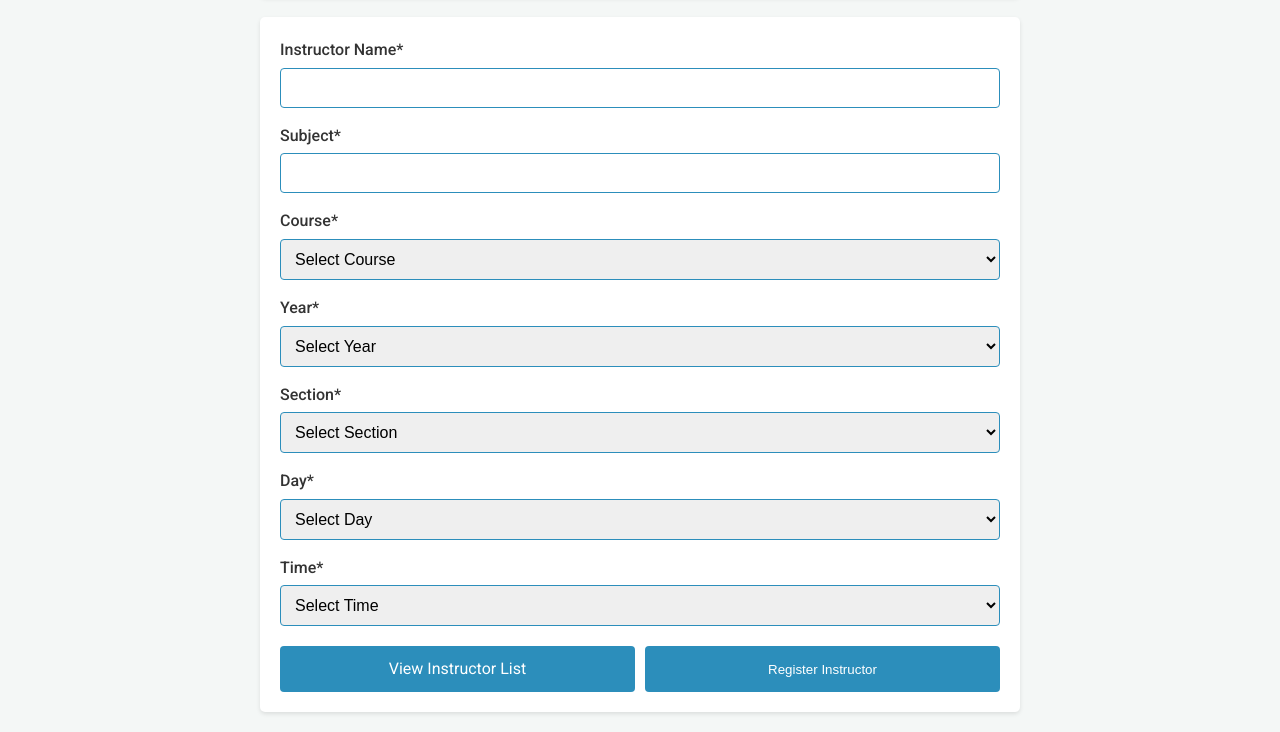
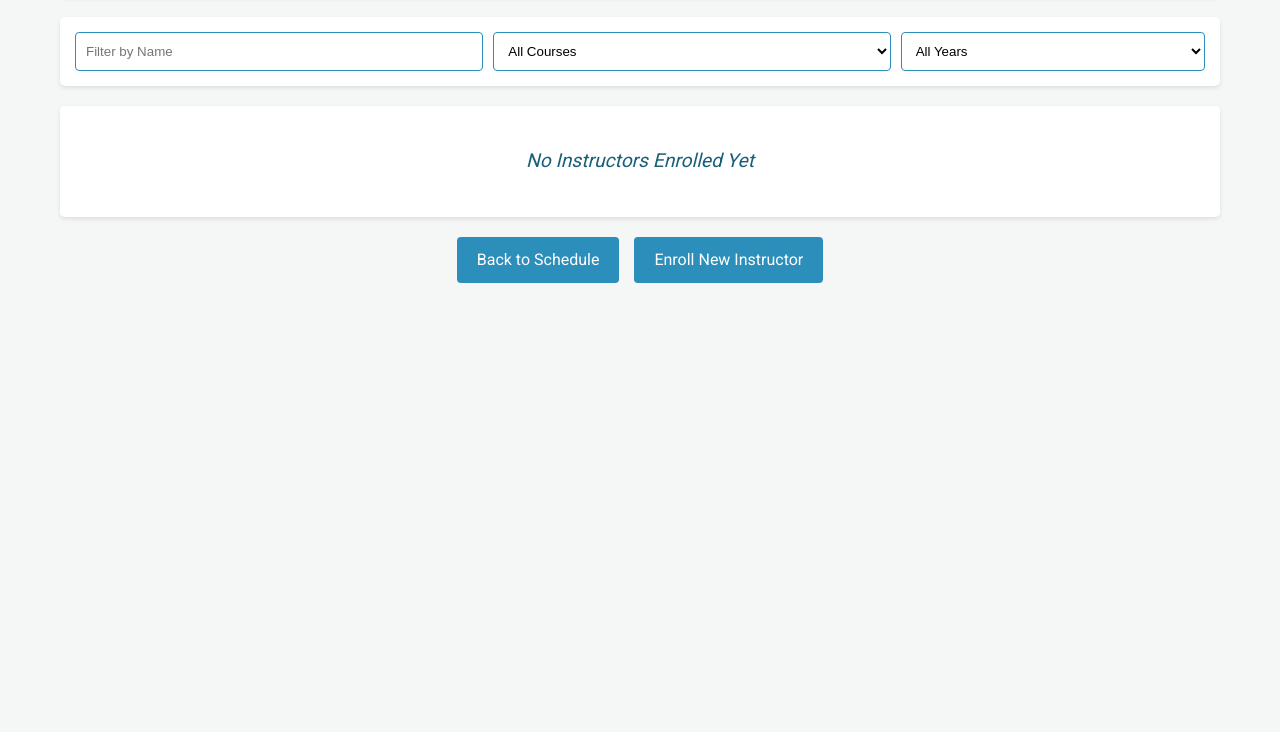
Before and after one commit to Chaddddddd11/New-Report, a plain HTML site: page InstructorList.html in a window 1280 px wide. Shown: the part 104-836 px from the top of the page. After the commit the page ends 800 px from the top, so only its background shows below. Drawn offline with Linux system fonts and the light colour scheme.

Commit message:
Update InstructorList.html

```diff
--- a/InstructorList.html
+++ b/InstructorList.html
@@ -2,16 +2,15 @@
 <html lang="en">
 <head>
   <meta charset="UTF-8">
-    <title>DHVSU Instructor Registration</title>
+  <title>DHVSU Instructor List</title>
   <link href="https://fonts.googleapis.com/css2?family=Roboto:wght@300;400;500;700&display=swap" rel="stylesheet">
   <style>
     :root {
-            --primary-color: #1A5F7A;
-            --secondary-color: #2C8EBB;
-            --accent-color: #F7B32D;
+      --primary-color: #1A5F7A;  /* Deep blue-green */
+      --secondary-color: #2C8EBB; /* Lighter blue */
+      --accent-color: #F7B32D;   /* Warm yellow */
       --background-color: #F4F7F6;
       --text-color: #333;
-            --error-color: #dc3545;
     }
 
     * {
@@ -29,7 +28,7 @@
 
     .container {
       width: 100%;
-            max-width: 800px;
+      max-width: 1200px;
       margin: 0 auto;
       padding: 20px;
     }
@@ -44,44 +43,79 @@
       box-shadow: 0 2px 4px rgba(0,0,0,0.1);
     }
 
-        .form-container {
+    .filter-section {
       background-color: white;
-            padding: 20px;
       border-radius: 5px;
       box-shadow: 0 2px 4px rgba(0,0,0,0.1);
+      padding: 15px;
+      margin-bottom: 20px;
     }
 
-        .form-group {
-            margin-bottom: 15px;
+    .filter-group {
+      display: flex;
+      gap: 10px;
+      flex-wrap: wrap;
     }
 
-        label {
-            display: block;
-            margin-bottom: 5px;
-            font-weight: 500;
-            color: var(--text-color);
-        }
-
-        input, select {
-            width: 100%;
+    .filter-input {
+      flex-grow: 1;
       padding: 10px;
       border: 1px solid var(--secondary-color);
       border-radius: 4px;
-            font-size: 16px;
+      background-color: white;
       transition: all 0.3s ease;
     }
 
-        input:focus, select:focus {
+    .filter-input:focus {
       outline: none;
       border-color: var(--accent-color);
       box-shadow: 0 0 5px rgba(247, 179, 45, 0.5);
     }
 
-        .btn-container {
+    .table-container {
+      background-color: white;
+      border-radius: 5px;
+      box-shadow: 0 2px 4px rgba(0,0,0,0.1);
+      overflow: hidden;
+      margin-bottom: 20px;
+    }
+
+    .instructor-table {
+      width: 100%;
+      border-collapse: collapse;
+      background-color: white;
+    }
+
+    .instructor-table th {
+      background-color: var(--primary-color);
+      color: white;
+      padding: 12px;
+      text-align: left;
+    }
+
+    .instructor-table td {
+      padding: 12px;
+      border-bottom: 1px solid #eee;
+    }
+
+    .instructor-table tr:hover {
+      background-color: var(--background-color);
+    }
+
+    .no-instructors {
+      text-align: center;
+      color: var(--primary-color);
+      font-size: 1.2em;
+      padding: 40px;
+      font-style: italic;
+      background-color: white;
+    }
+
+    .navigation-buttons {
       display: flex;
-            justify-content: space-between;
+      justify-content: center;
+      gap: 15px;
       margin-top: 20px;
-            gap: 10px;
     }
 
     .btn {
@@ -93,219 +127,149 @@
       cursor: pointer;
       transition: background-color 0.3s ease;
       text-decoration: none;
-            text-align: center;
-            flex: 1;
+      display: inline-block;
     }
 
     .btn:hover {
       background-color: var(--accent-color);
-        }
-
-        .error-message {
-            color: var(--error-color);
-            margin-top: 10px;
-            padding: 10px;
-            border-radius: 4px;
-            display: none;
-        }
-
-        @media (max-width: 600px) {
-            .container {
-                padding: 10px;
-            }
-
-            .btn-container {
-                flex-direction: column;
-            }
-
-            .btn {
-                width: 100%;
-                margin-bottom: 10px;
-            }
     }
   </style>
 </head>
 <body>
   <div class="container">
     <div class="header">
-            <h1>Instructor Registration</h1>
+      <h1>Registered Instructors</h1>
     </div>
 
-        <div class="form-container">
-            <div class="form-group">
-                <label for="name">Instructor Name*</label>
-                <input type="text" id="name" required>
-            </div>
-
-            <div class="form-group">
-                <label for="subject">Subject*</label>
-                <input type="text" id="subject" required>
-            </div>
-
-            <div class="form-group">
-                <label for="course">Course*</label>
-                <select id="course" required>
-                    <option value="">Select Course</option>
+    <div class="filter-section">
+      <div class="filter-group">
+        <input
+          type="text"
+          id="nameFilter"
+          class="filter-input"
+          placeholder="Filter by Name"
+        >
+        <select id="courseFilter" class="filter-input">
+          <option value="">All Courses</option>
           <option value="BSA">BSA</option>
           <option value="BSAIS">BSAIS</option>
           <option value="MSMarketing">MS Marketing</option>
           <option value="BSE">BSE</option>
           <option value="BSPublicAdministration">BS Public Administration</option>
         </select>
-            </div>
-
-            <div class="form-group">
-                <label for="year">Year*</label>
-                <select id="year" required>
-                    <option value="">Select Year</option>
+        <select id="yearFilter" class="filter-input">
+          <option value="">All Years</option>
           <option value="1st">1st Year</option>
           <option value="2nd">2nd Year</option>
           <option value="3rd">3rd Year</option>
           <option value="4th">4th Year</option>
         </select>
       </div>
-
-            <div class="form-group">
-                <label for="section">Section*</label>
-                <select id="section" required>
-                    <option value="">Select Section</option>
-                    <option value="A">Section A</option>
-                    <option value="B">Section B</option>
-                    <option value="C">Section C</option>
-                    <option value="D">Section D</option>
-                </select>
     </div>
 
-            <div class="form-group">
-                <label for="day">Day*</label>
-                <select id="day" required>
-                    <option value="">Select Day</option>
-                    <option value="Monday">Monday</option>
-                    <option value="Tuesday">Tuesday</option>
-                    <option value="Wednesday">Wednesday</option>
-                    <option value="Thursday">Thursday</option>
-                    <option value="Friday">Friday</option>
-                    <option value="Saturday">Saturday</option>
-                </select>
+    <div class="table-container">
+      <table class="instructor-table">
+        <thead>
+          <tr>
+            <th>Name</th>
+            <th>Subject</th>
+            <th>Course</th>
+            <th>Year</th>
+            <th>Section</th>
+            <th>Day</th>
+            <th>Time</th>
+          </tr>
+        </thead>
+        <tbody id="instructorTableBody">
+          <!-- Instructors will be loaded here -->
+        </tbody>
+      </table>
+      <div id="noInstructorsMessage" class="no-instructors">
+        No Instructors Enrolled Yet
+      </div>
     </div>
 
-            <div class="form-group">
-                <label for="time">Time*</label>
-                <select id="time" required>
-                    <option value="">Select Time</option>
-                    <option value="7:30 AM - 9:00 AM">7:30 AM - 9:00 AM</option>
-                    <option value="9:00 AM - 10:30 AM">9:00 AM - 10:30 AM</option>
-                    <option value="10:30 AM - 12:00 PM">10:30 AM - 12:00 PM</option>
-                    <option value="1:00 PM - 2:30 PM">1:00 PM - 2:30 PM</option>
-                    <option value="2:30 PM - 4:00 PM">2:30 PM - 4:00 PM</option>
-                    <option value="4:00 PM - 5:30 PM">4:00 PM - 5:30 PM</option>
-                </select>
-            </div>
-
-            <div id="errorMessage" class="error-message"></div>
-
-            <div class="btn-container">
-                <a href="InstructorList.html" class="btn">View Instructor List</a>
-                <button onclick="registerInstructor()" class="btn">Register Instructor</button>
-            </div>
+    <div class="navigation-buttons">
+      <a href="index.html" class="btn">Back to Schedule</a>
+      <a href="Instructor.html" class="btn">Enroll New Instructor</a>
     </div>
   </div>
 
   <script>
-        const courseSelect = document.getElementById('course');
-        const yearSelect = document.getElementById('year');
-        const sectionSelect = document.getElementById('section');
-        const errorMessage = document.getElementById('errorMessage');
+    const tableBody = document.getElementById('instructorTableBody');
+    const noInstructorsMessage = document.getElementById('noInstructorsMessage');
+    const nameFilter = document.getElementById('nameFilter');
+    const courseFilter = document.getElementById('courseFilter');
+    const yearFilter = document.getElementById('yearFilter');
+    const table = document.querySelector('.instructor-table');
 
-        function showError(message) {
-            errorMessage.textContent = message;
-            errorMessage.style.display = 'block';
-        }
+    function loadInstructors() {
+      const instructors = JSON.parse(localStorage.getItem('instructors')) || [];
 
-        function clearError() {
-            errorMessage.textContent = '';
-            errorMessage.style.display = 'none';
-        }
-
-        function clearForm() {
-            document.getElementById('name').value = '';
-            document.getElementById('subject').value = '';
-            courseSelect.value = '';
-            yearSelect.value = '';
-            sectionSelect.value = '';
-            document.getElementById('day').value = '';
-            document.getElementById('time').value = '';
-        }
-
-        function registerInstructor() {
-            const name = document.getElementById('name').value.trim();
-            const subject = document.getElementById('subject').value.trim();
-            const course = courseSelect.value;
-            const year = yearSelect.value;
-            const section = sectionSelect.value;
-            const day = document.getElementById('day').value;
-            const time = document.getElementById('time').value;
-
-            // Validate all required fields
-            if (!name || !subject || !course || !year || !section || !day || !time) {
-                showError("Please fill in all required fields.");
+      if (instructors.length === 0) {
+        table.style.display = 'none';
+        noInstructorsMessage.style.display = 'block';
         return;
       }
 
-            // Retrieve instructors from localStorage
-            let instructors = JSON.parse(localStorage.getItem('instructors')) || [];
+      table.style.display = 'table';
+      noInstructorsMessage.style.display = 'none';
 
-            // 1. Check if instructor is teaching at the same time on the same day
-            const hasInstructorTimeConflict = instructors.some(instructor =>
-                instructor.name === name &&
-                instructor.day === day &&
-                instructor.time === time
-            );
-
-            if (hasInstructorTimeConflict) {
-                showError("This instructor is already teaching another class at this time on this day.");
-                return;
+      displayInstructors(instructors);
     }
 
-            // 2. Check if this specific class already has this specific subject
-            // (regardless of instructor, day, or time)
-            const hasSubjectInClass = instructors.some(instructor =>
-                instructor.course === course &&
-                instructor.year === year &&
-                instructor.section === section &&
-                instructor.subject.toLowerCase() === subject.toLowerCase()
-            );
+    function displayInstructors(instructors) {
+      tableBody.innerHTML = '';
 
-            if (hasSubjectInClass) {
-                showError("This subject is already assigned to this class.");
-                return;
+      instructors.forEach(instructor => {
+        const row = document.createElement('tr');
+        row.innerHTML = `
+          <td>${instructor.name}</td>
+          <td>${instructor.subject}</td>
+          <td>${instructor.course}</td>
+          <td>${instructor.year}</td>
+          <td>${instructor.section}</td>
+          <td>${instructor.day}</td>
+          <td>${instructor.time}</td>
+        `;
+        tableBody.appendChild(row);
+      });
     }
 
-            // 3. Check if this specific class has any subject at this time on this day
-            const hasClassTimeConflict = instructors.some(instructor =>
-                instructor.course === course &&
-                instructor.year === year &&
-                instructor.section === section &&
-                instructor.day === day &&
-                instructor.time === time
-            );
+    function filterInstructors() {
+      const instructors = JSON.parse(localStorage.getItem('instructors')) || [];
+      const nameValue = nameFilter.value.toLowerCase();
+      const courseValue = courseFilter.value;
+      const yearValue = yearFilter.value;
 
-            if (hasClassTimeConflict) {
-                showError("This class already has a subject scheduled at this time on this day.");
-                return;
+      const filteredInstructors = instructors.filter(instructor => {
+        const nameMatch = instructor.name.toLowerCase().includes(nameValue);
+        const courseMatch = !courseValue || instructor.course === courseValue;
+        const yearMatch = !yearValue || instructor.year === yearValue;
+        return nameMatch && courseMatch && yearMatch;
+      });
+
+      if (filteredInstructors.length === 0) {
+        table.style.display = 'none';
+        noInstructorsMessage.textContent = 'No matching instructors found';
+        noInstructorsMessage.style.display = 'block';
+      } else {
+        table.style.display = 'table';
+        noInstructorsMessage.style.display = 'none';
+        displayInstructors(filteredInstructors);
+      }
     }
 
-            // All validations passed, add the new schedule
-            const instructor = { name, subject, course, year, section, day, time };
-            instructors.push(instructor);
-            localStorage.setItem('instructors', JSON.stringify(instructors));
+    // Load instructors when page loads
+    window.addEventListener('load', loadInstructors);
 
-            // Show success message
-            alert('Instructor enrolled successfully!');
+    // Add filter event listeners
+    nameFilter.addEventListener('input', filterInstructors);
+    courseFilter.addEventListener('change', filterInstructors);
+    yearFilter.addEventListener('change', filterInstructors);
 
-            clearForm();
-            clearError();
-        }
+    // Listen for storage changes
+    window.addEventListener('storage', loadInstructors);
   </script>
 </body>
 </html>
```
Lines whose indentation alone changed are shown as unchanged.
